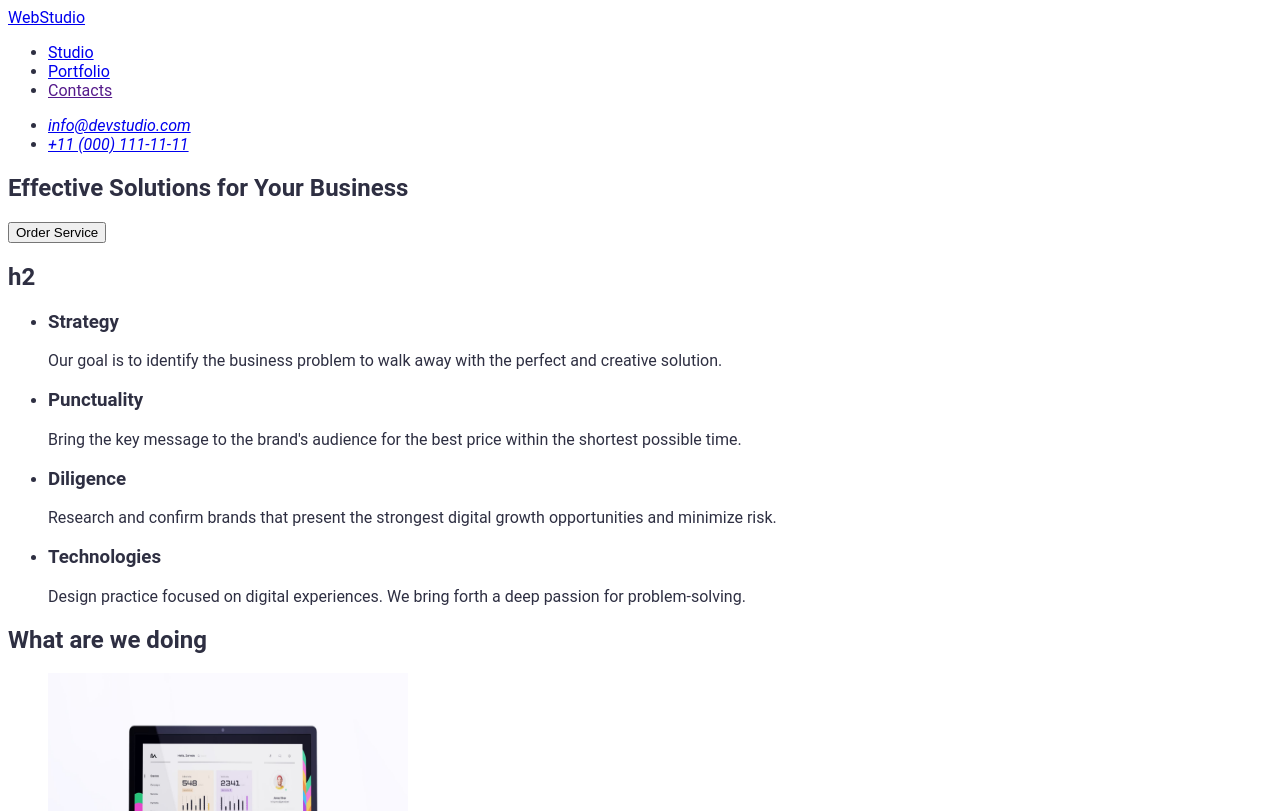
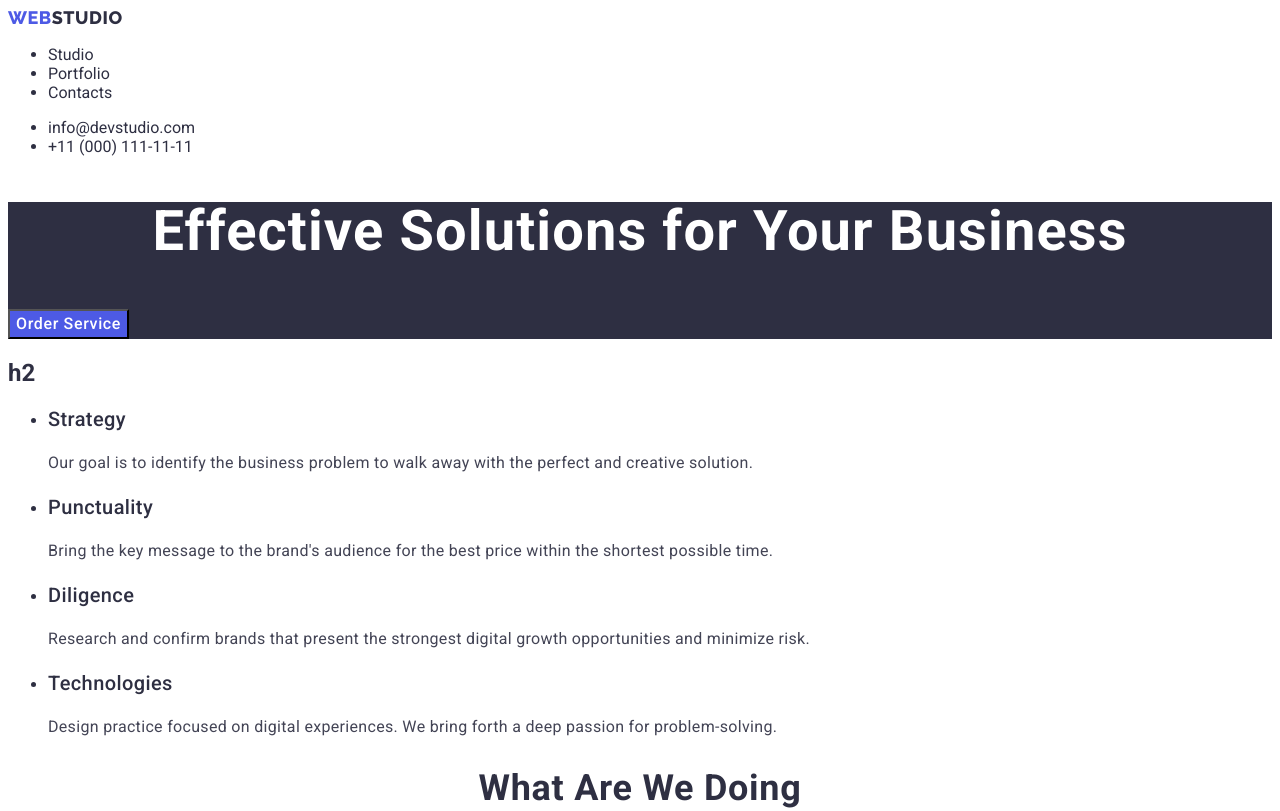
Before and after one commit to zetdou/goit-markup-hw-02, a plain HTML site: page index.html in a window 1280 px wide. Shown: the top 811 px of the page. Drawn offline with Linux system fonts and the light colour scheme.

Commit message:
index.html

```diff
--- a/css/styles.css
+++ b/css/styles.css
@@ -12,6 +12,10 @@
 body {
     font-family: 'Roboto', sans-serif;
     color: var(--NAVY-BLUE);
+}
+
+.header {
+    background-color: var(--WHITE);
 }
 
 .header-nav-logo {
@@ -87,7 +91,7 @@ btn:focus {
 .header-third-title {
     font-size: 20px;
     font-weight: 500;
-    line-height: 1.5;
+    line-height: 1.2;
     letter-spacing: 0.4px;
 }
 
@@ -97,3 +101,30 @@ btn:focus {
     line-height: 1.5;
     letter-spacing: 0.32px;
 }
+
+.section-first {
+    background-color: var(--NAVY-BLUE);
+}
+
+.header-first-title {
+    font-size: 56px;
+    font-weight: 700;
+    letter-spacing: 1.12px;
+    line-height: 1.07;
+    color: var(--WHITE);
+    text-align: center;
+}
+
+.header-second-title {
+    color: var(--NAVY-BLUE);
+    text-align: center;
+    font-size: 36px;
+    font-weight: 700;
+    line-height: 1.11;
+    letter-spacing: 0.72px;
+    text-transform: capitalize;
+}
+
+.section-fourth {
+    background-color: var(--CLOUD);
+}
--- a/index.html
+++ b/index.html
@@ -5,87 +5,90 @@
     <meta name="viewport" content="width=device-width, initial-scale=1.0">
     <link rel="stylesheet" href="./css/styles.css">
     <title>Document</title>
+    <link rel="stylesheet" href="./css/styles.css">
+    <link rel="preconnect" href="https://fonts.googleapis.com">
+    <link rel="preconnect" href="https://fonts.gstatic.com" crossorigin>
+    <link href="https://fonts.googleapis.com/css2?family=Raleway:wght@800&family=Roboto:wght@400;500;700;900&display=swap" rel="stylesheet">
 </head>
 <body>
-   <header>
-        <nav>
-            <a href="./index.html">WebStudio</a>
-                <ul>
-                    <li><a href="./studio.html">Studio</a></li>
-                    <li><a href="./portfolio.html">Portfolio</a></li>
-                    <li><a href="">Contacts</a></li>
+    <header class="header">
+        <nav class="header-nav">
+            <a class="header-nav-logo" href="./index.html"><span class="header-nav-logo-web">Web</span>Studio</a>
+            <ul class="header-nav-list">
+                <li><a class="header-nav-list-item" href="./studio.html">Studio</a></li>
+                <li><a class="header-nav-list-item" href="./portfolio.html">Portfolio</href=></li>
+                <li><a class="header-nav-list-item" href="">Contacts</a></li>
+            </ul>
+        </nav>
+            <address>
+                <ul class="header-address-list">
+                    <li><a class="header-address-list-item" href mailto="info@devstudio.com">info@devstudio.com</a></li>
+                    <li><a class="header-address-list-item" href="tel:+110001111111">+11 (000) 111-11-11</a></li>
                 </ul>
-        </nav>
-        <address>
-            <ul>
-                <li><a href="mailto:info@devstudio.com">info@devstudio.com</a></li>
-                <li><a href="tel:+110001111111">+11 (000) 111-11-11</a></li>
-            </ul>
-        </address>
-   </header>
+            </address>
    <main>
-        <section>
-            <h1>Effective Solutions for Your Business</h1>
-            <button type="button">Order Service</button>
+        <section class="section-first">
+            <h1 class="header-first-title">Effective Solutions for Your Business</h1>
+            <button class="btn" type="button">Order Service</button>
         </section>
-        <section>
+        <section class="section-second">
             <h2>h2</h2>
                 <ul>
                     <li>
-                        <h3>Strategy</h3>
-                        <p>Our goal is to identify the business problem to walk away with the perfect and creative solution.</p>
+                        <h3 class="header-third-title">Strategy</h3>
+                        <p class="description-text">Our goal is to identify the business problem to walk away with the perfect and creative solution.</p>
                     </li>
                     <li>
-                        <h3>Punctuality</h3>
-                        <p>Bring the key message to the brand's audience for the best price within the shortest possible time.</p>
+                        <h3 class="header-third-title">Punctuality</h3>
+                        <p class="description-text">Bring the key message to the brand's audience for the best price within the shortest possible time.</p>
                     </li>
                     <li>
-                        <h3>Diligence</h3>
-                        <p>Research and confirm brands that present the strongest digital growth opportunities and minimize risk.</p>
+                        <h3 class="header-third-title">Diligence</h3>
+                        <p class="description-text">Research and confirm brands that present the strongest digital growth opportunities and minimize risk.</p>
                     </li>
                     <li>
-                        <h3>Technologies</h3>
-                        <p>Design practice focused on digital experiences. We bring forth a deep passion for problem-solving.</p>
+                        <h3 class="header-third-title">Technologies</h3>
+                        <p class="description-text">Design practice focused on digital experiences. We bring forth a deep passion for problem-solving.</p>
                     </li>
                 </ul>
         </section>
-        <section>
-            <h2>What are we doing</h2>
+        <section class="section-third">
+            <h2 class="header-second-title">What are we doing</h2>
             <ul>
                 <li><img src="./images/img1.jpg" alt="Computer display" width="360" height="300"></li>
                 <li><img src="./images/img2.jpg" alt="Mobile application" width="360" height="300"></li>
                 <li><img src="./images/img3.jpg" alt="Phone screen with laptop in background" width="360" height="300"></li>
             </ul>
         </section>
-        <section>
-            <h2>Our Team</h2>
+        <section class="section-fourth">
+            <h2 class="header-second-title">Our Team</h2>
             <ul>
                 <li>
                     <img src="./images/img4.jpg" alt="Mark Guerrero portrait" width="264" height="260">
-                    <h3>Mark Guerrero</h3>
-                    <p>Product Designer</p>
+                    <h3 class="header-third-title">Mark Guerrero</h3>
+                    <p class="description-text">Product Designer</p>
                 </li>
                 <li>
                     <img src="./images/img5.jpg" alt="Tom Ford portrait" width="264" height="260">
-                    <h3>Tom Ford</h3>
-                    <p>Frontend Developer</p>
+                    <h3 class="header-third-title">Tom Ford</h3>
+                    <p class="description-text">Frontend Developer</p>
                 </li>
                 <li>
                     <img src="./images/img6.jpg" alt="Camila Garcia portrait" width="264" height="260">
-                    <h3>Camila Garcia</h3>
-                    <p>Marketing</p>
+                    <h3 class="header-third-title">Camila Garcia</h3>
+                    <p class="description-text">Marketing</p>
                 </li>
                 <li>
                     <img src="./images/img7.jpg" alt="Daniel Wilson portrait" width="264" height="260">
-                    <h3>Daniel Wilson</h3>
-                    <p>UI Designer</p>
+                    <h3 class="header-third-title">Daniel Wilson</h3>
+                    <p class="description-text">UI Designer</p>
                 </li>
             </ul>
         </section>
     </main>
-    <footer>
-        <a href="./index.html">WebStudio</a>
-        <p>Increase the flow of customers and sales for your business with digital marketing & growth solutions.</p>
+    <footer class="footer">
+        <a class="footer-logo" href="./index.html"><span class="footer-logo-web">Web</span>Studio</a>
+        <p class="footer-text">Increase the flow of customers and sales for your business with digital marketing & growth solutions.</p>
    </footer>
 </body>
 </html>
```
